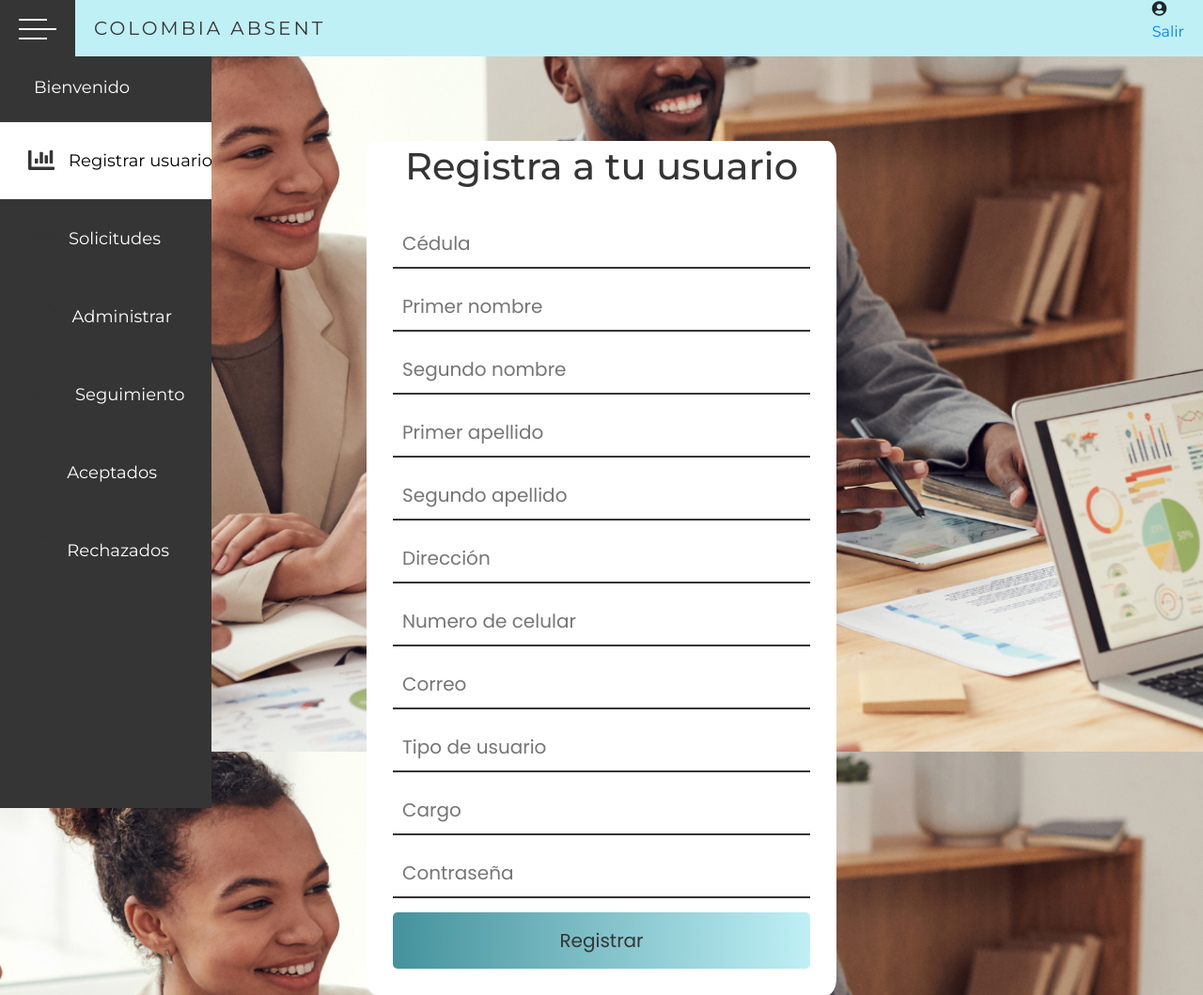
After one commit to Damelo26/ERP_Control_Ausencias_Colombian_Absent, a PHP site: page /Registrar_Usuario.php in a window 1280 px wide. The commit adds this page. Shown: the whole page at 94% size. Run offline with PHP 8.4, Linux system fonts and the light colour scheme; the visitor is signed in with stand-in values (Sample User, id 1); some libraries are stand-ins or nearby versions.

Commit message:
Formulario del usuario (en proceso)

```diff
--- /dev/null
+++ b/CSS/EstiloRegistrarUsu.css
@@ -0,0 +1,85 @@
+@import url('https://fonts.googleapis.com/css2?family=Montserrat:ital,wght@0,100;0,200;0,300;0,400;0,500;0,600;0,700;0,800;0,900;1,100;1,200;1,300;1,400;1,500;1,600;1,700;1,800;1,900&display=swap');
+body{
+    font-family: 'Montserrat', sans-serif;;
+    margin:0;
+    background: url(../img/fondoregistro.png);
+    background-size:cover;
+    background-attachment: fixed;
+}
+*{
+    box-sizing: border-box;
+}
+.contenedor_usu{
+    width:100%;
+
+padding:25px;
+
+}
+.formulario_usuario{
+    margin-top: 150px;
+    padding:3px;
+    background: white ;
+}
+h1{
+    text-align: center;
+    color:#353535;
+    font: size 20px;
+}
+input[type="text"],input[type="password"]{
+    font-size: 20px;
+    width: 82%;
+    padding: 10px;
+    border: none;
+}
+.input-contenedor_usu{
+    margin-bottom: 15px;
+   border-left: 0;
+   border-top: 0;
+   border-right: 0;
+   border-bottom: 2px solid #353535;
+   outline: none;
+   background: transparent;
+
+}
+.icon{
+    min-width:150 px;
+    text-align: center;
+    color: #353535;
+}
+
+.botonreg{
+    border:none;
+    width: 100%;
+    color: #353535;
+    font-size: 20px;
+    background:linear-gradient(to right,#44929c, #BFF0F6 );
+    padding: 15px 20px;
+    border-radius: 5px;
+    cursor: pointer;
+
+}
+.botonreg:hover{
+    background:linear-gradient(to left,#44929c, #BFF0F6 );
+
+}
+.formulario_usuario.p{
+    text-align: center;
+}
+.link{
+    text-decoration: none;
+    color:rgb(95, 76, 95);
+    font-weight: 600;
+}
+link:hover{
+    color:rgb(245, 241, 240);
+}
+@media(min-width:768px)
+{
+    .formulario_usuario{
+    margin:auto;
+    width:500px;
+    margin-top: 150px;
+    border-radius: 2%;
+}
+
+}
--- a/Modulos/Templates/Header_Admin.php
+++ b/Modulos/Templates/Header_Admin.php
@@ -9,7 +9,7 @@
     <title>Colombia Absent</title>
     <link rel="stylesheet" href="CSS/EstiloAdmin.css">
     <link rel="stylesheet" href="CSS/EstiloLogin.css">
-    <link rel="stylesheet" href="CSS/EstiloRegistrar_Admin.css">
+    <link rel="stylesheet" href="CSS/EstiloRegistrarUsu.css">
     <script src = "https://kit.fontawesome.com/b99e675b6e.js"></script>
     <script src="JavaScript/Admin.js" defer></script>
     <script src="JavaScript/Foto_Mascota.js" defer></script>
@@ -80,9 +80,9 @@ if(!isset($_SESSION)){
                         </div>
                         <ul>
                             <li>
-                                <a href="Estadistica_Admin.php" class="active">
+                                <a href="Registrar_Usuario.php" class="active">
                                     <span class="icon"><i class="fas fa-chart-bar"></i></span>
-                                    <span class="titulo">Estadísticas</span>
+                                    <span class="titulo">Registrar usuario</span>
                                 </a>
                             </li>
                             <li>
--- /dev/null
+++ b/Registrar_Usuario.php
@@ -0,0 +1,70 @@
+<?php include_once 'Modulos/Templates/Header_Admin.php';?>
+<!DOCTYPE html>
+<html lang="es">
+    <head>
+        <meta charset="UTF-8">
+        <tittle> </tittle>
+        <meta name="viewport" content="width=device-width, user-scalable=yes, inicial-scale=1.0,
+        maximum-scale=3.0, minimum-scale=1.0">
+        <link rel="stylesheet"
+        href="https://use.fontawesome.com/releases/v5.6.3/css/all.css">
+        <link ref="stylesheet" href="EstiloRegistrarUsu.css">
+
+</head>
+<body>
+    <form class="formulario_usuario">
+        <h1> Registra a tu usuario </h1>
+
+        <div class="contenedor_usu">
+        <div class="input-contenedor_usu">
+
+<input type="text"  class="entrada" placeholder="Cédula">
+            </div>
+            <div class="input-contenedor_usu">
+
+<input type="text"  class="entrada" placeholder="Primer nombre">
+            </div>
+            <div class="input-contenedor_usu">
+
+<input type="text" class="entrada" placeholder="Segundo nombre">
+            </div>
+            <div class="input-contenedor_usu">
+                <!--Poner el incono despues -->
+<input type="text" class="entrada" placeholder="Primer apellido">
+            </div>
+            <div class="input-contenedor_usu">
+                <!--Poner el incono despues -->
+<input type="text" class="entrada" placeholder="Segundo apellido">
+            </div>
+            <div class="input-contenedor_usu">
+                <!--Poner el incono despues -->
+<input type="text" class="entrada" placeholder="Dirección">
+            </div>
+            <div class="input-contenedor_usu">
+                <!--Poner el incono despues -->
+<input type="text" class="entrada" placeholder="Numero de celular">
+            </div>
+            <div class="input-contenedor_usu">
+                <!--Poner el incono despues -->
+<input type="text" class="entrada" placeholder="Correo">
+            </div>
+            <div class="input-contenedor_usu">
+                <!--Poner el incono despues -->
+<input type="text" class="entrada" placeholder="Tipo de usuario">
+            </div>
+            <div class="input-contenedor_usu">
+                <!--Poner el incono despues -->
+<input type="text" class="entrada" placeholder="Cargo">
+            </div>
+
+            <div class="input-contenedor_usu">
+                <!--Poner el incono despues -->
+<input type="password" class="entrada" placeholder="Contraseña">
+            </div>
+            <input type="submit" value="Registrar" class="botonreg">
+
+</div>
+</form>
+</body>
+</html>
+<?php include_once 'Modulos/Templates/Footer_Admin.php';?>
```
Also changed, not shown: img/fondoregistro.png (added).
